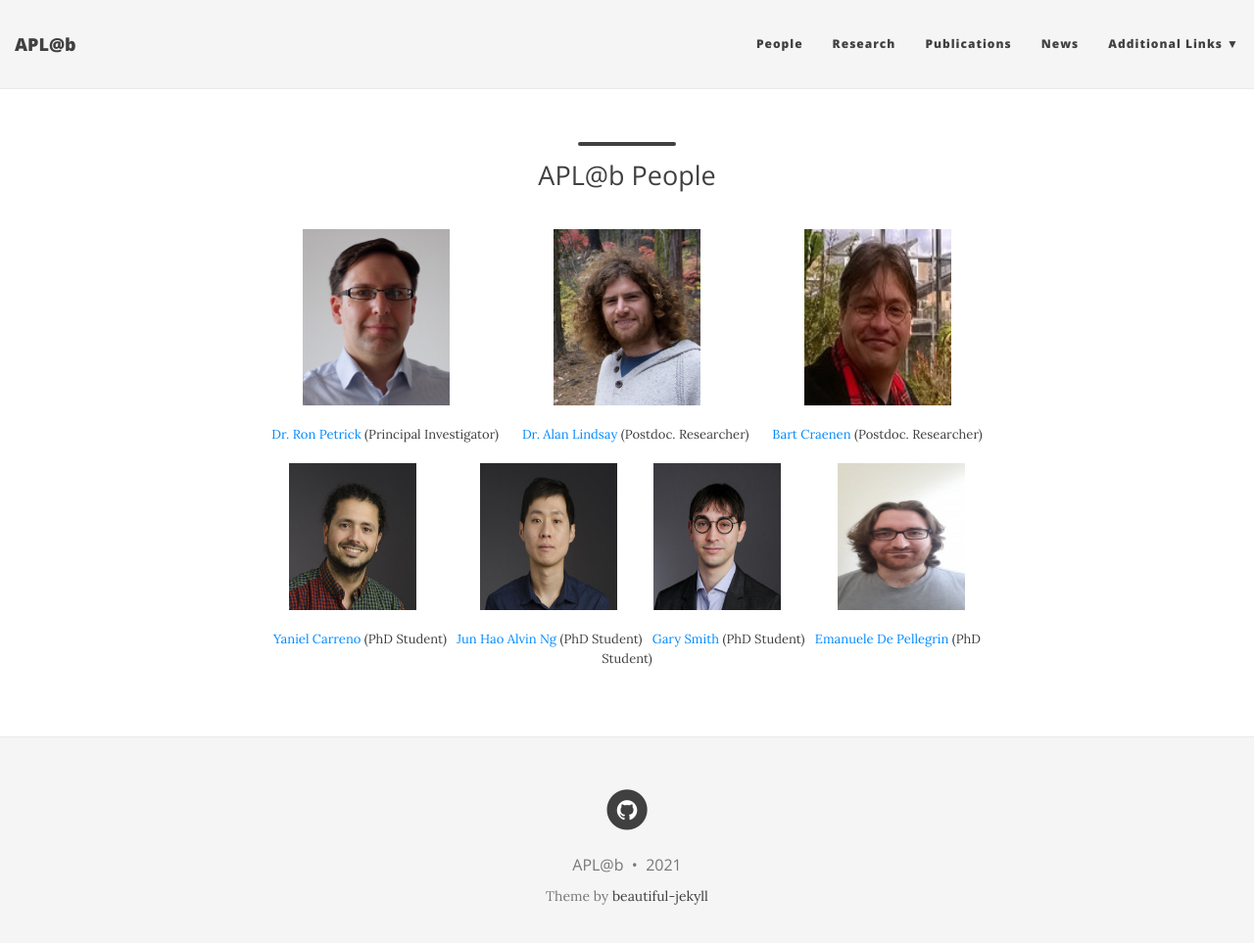
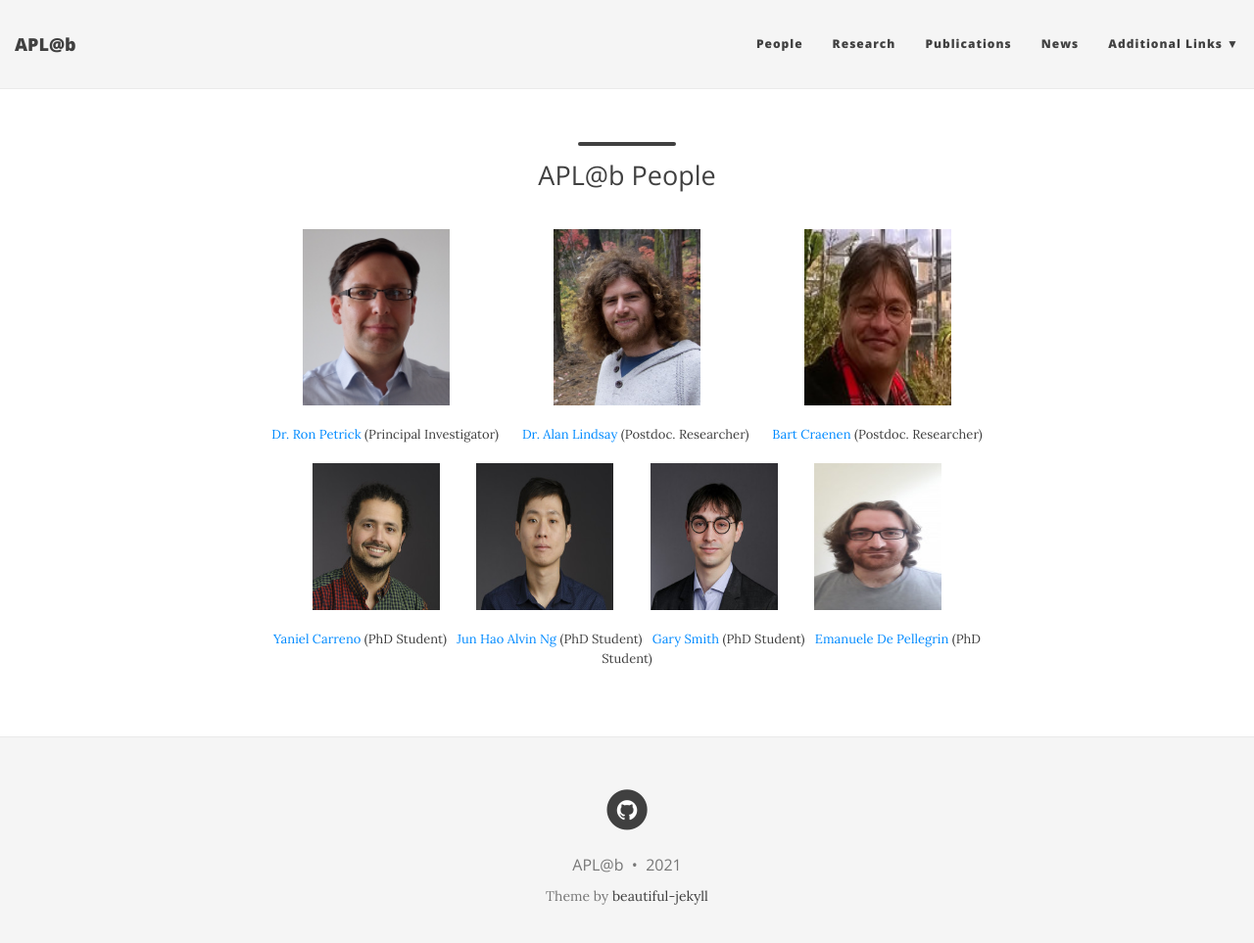
Before and after one commit to aplab2020/aplab2020.github.io, a Jekyll site: the page built from people.md, in a window 1280 px wide and 976 px high. Shown: the top 963 px of the window at 98% size. Built offline with Jekyll 4.4.1, drawn with Linux system fonts in a browser that asks for light colours; nearby versions of some CDN libraries.

Commit message:
Update people.md

```diff
--- a/people.md
+++ b/people.md
@@ -18,7 +18,7 @@
 
 
 
-<p align="center"> <img src="/img/yaniel.jpg" align="center" width="130" height="150">  &nbsp;  &nbsp; &nbsp;  &nbsp; &nbsp; &nbsp;  &nbsp; &nbsp;  &nbsp; <img src="/img/alvin.jpg" align="center" width="140" height="150">   &nbsp;  &nbsp; &nbsp;  &nbsp; &nbsp; <img src="/img/gary.jpg" align="center" width="130" height="150">  &nbsp; &nbsp; &nbsp;  &nbsp; &nbsp;  &nbsp; &nbsp; &nbsp;  <img src="/img/emanuelle.jpeg" align="center" width="130" height="150"></p>
+<p align="center"> <img src="/img/yaniel.jpg" align="center" width="130" height="150">  &nbsp;  &nbsp; &nbsp;  &nbsp; &nbsp; <img src="/img/alvin.jpg" align="center" width="140" height="150">   &nbsp;  &nbsp; &nbsp;  &nbsp; &nbsp; <img src="/img/gary.jpg" align="center" width="130" height="150">  &nbsp;  &nbsp; &nbsp;  &nbsp; &nbsp;  <img src="/img/emanuelle.jpeg" align="center" width="130" height="150"></p>
 
  <p align="center"> <a href="https://www.edinburgh-robotics.org/students/yaniel-carreno" style="float:">Yaniel Carreno</a> (PhD Student) &nbsp;
  <a href="https://www.edinburgh-robotics.org/students/jun-hao-alvin-ng" style="float: ;">Jun Hao Alvin Ng</a> (PhD Student)  &nbsp;
```
